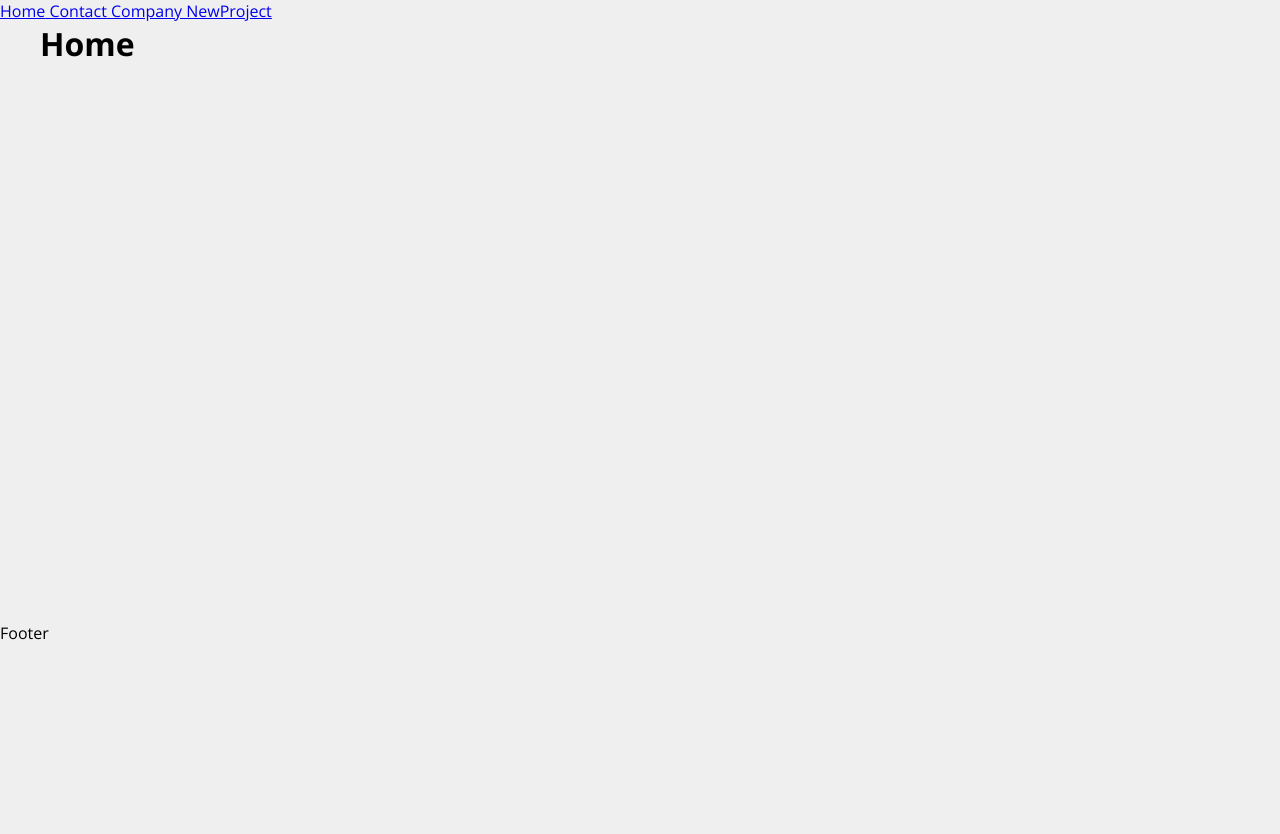
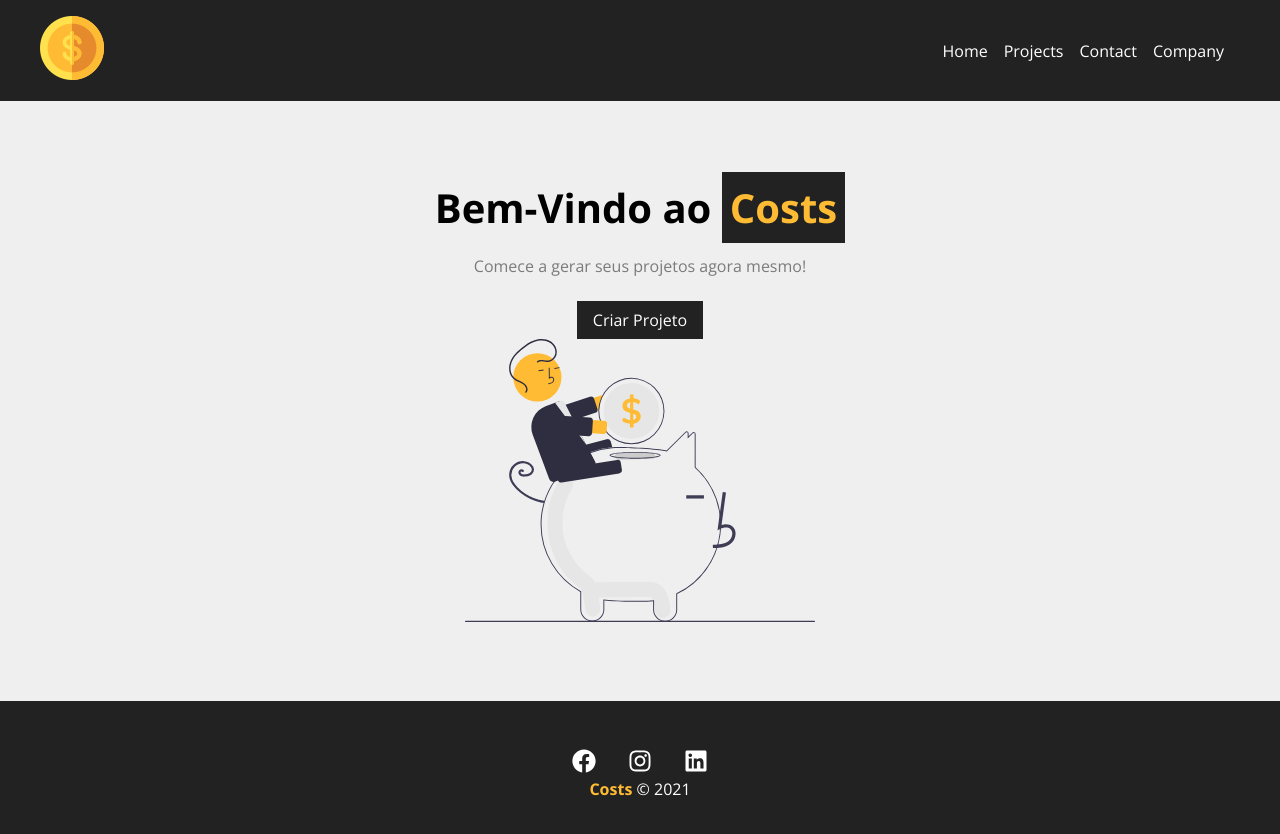
Before and after one commit to MateusMontenegro/projeto_costs, a React (Create React App) app in the folder costs/: page / in a window 1280 px wide. Shown: the top 834 px of the page. Before the commit the page ends 800 px from the top, so only its background shows below. Built offline with nearby package versions, Linux system fonts and the light colour scheme.

Commit message:
atualizando

```diff
--- a/costs/src/App.jsx
+++ b/costs/src/App.jsx
@@ -3,29 +3,28 @@ import {BrowserRouter as Router, Routes, Route, Link} from 'react-router-dom'
 import Home from './components/pages/Home';
 import Contato from './components/pages/Contato';
 import Company from './components/pages/Company';
-import NewProject from './components/pages/NewProject';
+import Projects from './components/pages/Projects';
+import NewProject from './components/pages/Newproject';
 
 
 import Container from './components/layouts/Container';
+import Navbar from './components/layouts/Navbar'
+import Footer from './components/layouts/Footer'
 
 function App() {
   return (
       <Router>
-        <div>
-          <Link to='/'> Home</Link>
-          <Link to='/Contato'> Contact</Link>
-          <Link to='/Company'> Company</Link>
-          <Link to='/NewProject'> NewProject</Link>
-        </div>
+        <Navbar/>
           <Container customClass="min-height"> {/* Container fora dos Routes */ }
           <Routes>
               <Route exact path="/" element={<Home/>}/> {/* Para a pagina inicial colocamos apenas / com  o "exact"*/}
               <Route path="Company" element={<Company/>}/>
               <Route path="Contato" element={<Contato/>}/>
-              <Route path='NewProject' element={ <NewProject />}/>
+              <Route path='Projects' element={<Projects/>}/>
+              <Route path='newproject' element={<NewProject/>}/>
           </Routes>
           </Container>
-          <p>Footer</p>
+          <Footer/>
 
       </Router>
   )
--- /dev/null
+++ b/costs/src/components/layouts/Footer.js
@@ -0,0 +1,22 @@
+import {FaFacebook, FaInstagram, FaLinkedin} from 'react-icons/fa'
+import styles from './Footer.module.css'
+const Footer = () => {
+    return (
+        <footer className={styles.footer}>
+            <ul className={styles.social_list}>
+                <li className={styles.social_list_li}>
+                    <FaFacebook/>
+                </li>
+                <li className={styles.social_list_li}>
+                    <FaInstagram/>
+                </li>
+                <li className={styles.social_list_li}>
+                    <FaLinkedin/>
+                </li>
+            </ul>
+            <p className={styles.copy_right }><span> Costs</span> &copy; 2021 </p>
+        </footer>
+     );
+}
+
+export default Footer;
--- /dev/null
+++ b/costs/src/components/layouts/Footer.module.css
@@ -0,0 +1,33 @@
+.footer{
+    background-color: #222;
+    color: white;
+    padding: 3em;
+    text-align: center;
+}
+.social_list{
+    display: flex;
+    justify-content: center;
+    list-style: none;
+}
+
+.social_list_li{
+    margin: 0 1em;
+}
+
+.social_list li:hover{
+    color: #ffbb13;
+}
+
+.social_list svg{
+   font-size: 1.5em;
+   cursor: pointer;
+}
+
+.copy_right{
+    margin-top: 2 em;
+}
+
+.copy_right span{
+    font-weight: bold;
+    color: #ffbb33
+}
--- /dev/null
+++ b/costs/src/components/layouts/Linkbottom.jsx
@@ -0,0 +1,13 @@
+import styles from './Linkbottom.module.css'
+import {Link} from 'react-router-dom'
+
+
+const LinkBottom = ({to, text}) => {
+    return (
+        <Link className={styles.btn} to={to}>
+        {text}
+        </Link>
+     );
+}
+
+export default LinkBottom ;
--- /dev/null
+++ b/costs/src/components/layouts/Linkbottom.module.css
@@ -0,0 +1,10 @@
+.btn{
+    background-color: #222;
+    color: #fff;
+    padding: 0.5em 1em;
+    text-decoration: none;
+    transition: 0.5s;
+}
+.btn:hover{
+    color: #ffbb33
+}
--- /dev/null
+++ b/costs/src/components/layouts/Navbar.js
@@ -0,0 +1,33 @@
+import {Link} from 'react-router-dom'
+import Container from './Container'
+import style from './Navbar.module.css'
+import logo from '../../img/costs_logo.png'
+
+const Navbar = () => {
+    return (
+        <nav className={style.navbar}>
+         <Container>
+             <Link to='/'>
+             <img src={logo} alt='costs'/>
+             </Link>
+             <ul className={style.list}>
+                 <li className={style.item}>
+                 <Link to='/'> Home</Link>
+                 </li>
+                 <li className={style.item}>
+                 <Link to='/Projects'> Projects</Link>
+                 </li>
+                 <li className={style.item}>
+                 <Link to='/Contato'> Contact</Link>
+                 </li>
+                 <li className={style.item}>
+                 <Link to='/Company'> Company</Link>
+                 </li>
+
+             </ul>
+        </Container>
+      </nav>
+     );
+}
+
+export default Navbar;
--- /dev/null
+++ b/costs/src/components/layouts/Navbar.module.css
@@ -0,0 +1,25 @@
+.navbar{
+    display: flex;
+    justify-content: space-between;
+    background-color: #222;
+    padding: 1em;
+}
+
+.list{
+    display: flex;
+    list-style: none;
+    align-items: center;
+}
+.item{
+    margin-right: 1em;
+
+}
+
+.item a{
+    color:#fff;
+    text-decoration: none;
+}
+
+.item a:hover{
+    color: #ffbb33;
+}
--- a/costs/src/components/pages/Home.js
+++ b/costs/src/components/pages/Home.js
@@ -1,6 +1,14 @@
+import styles from './Home.module.css'
+import savings from '../../img/savings.svg'
+import LinkBottom from '../layouts/Linkbottom';
 const Home = () => {
     return (
-        <h1> Home</h1>
+        <section className={styles.home_container}>
+            <h1>Bem-Vindo ao <span>Costs</span></h1>
+            <p>Comece a gerar seus projetos agora mesmo!</p>
+            <LinkBottom to='newproject' text='Criar Projeto'/>
+            <img src={savings} alt='Costs'/>
+        </section>
      );
 }
 
--- /dev/null
+++ b/costs/src/components/pages/Home.module.css
@@ -0,0 +1,28 @@
+.home_container{
+    width: 100%;
+    display: flex;
+    flex-direction: column;
+    align-items: center;
+    justify-content: center;
+    padding: 4em;
+}
+
+.home_container h1{
+    font-size: 2.5em;
+    margin-bottom: 0.5em;
+}
+
+.home_container h1 span{
+    color: #ffbb33;
+    padding: 0.2em;
+    background-color: #222;
+}
+
+.home_container p{
+    margin-bottom: 1.5em;
+    color: #7b7b7b;
+}
+
+.home_container img{
+    width: 350px;
+}
--- a/costs/src/components/pages/NewProject.js
+++ b/costs/src/components/pages/NewProject.js
@@ -1,5 +1,7 @@
-function NewProject(){
-    return <h1>Newproject</h1>;
+const NewProject = () => {
+    return (
+        <h1> NewProject</h1>
+     );
 }
 
 export default NewProject;
--- /dev/null
+++ b/costs/src/components/pages/Projects.jsx
@@ -0,0 +1,7 @@
+const Projects = () => {
+    return (
+        <h1> Projects</h1>
+     );
+}
+
+export default Projects;
```
Also changed, not shown: costs/src/components/pages/NewProject.module.css (added).
